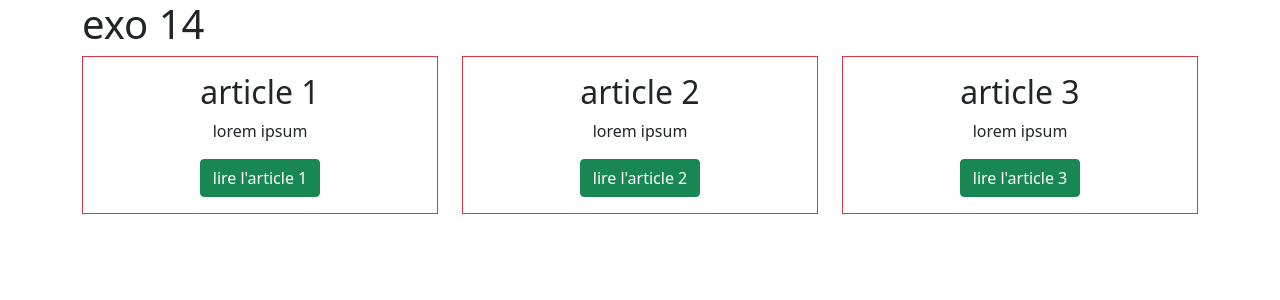
After one commit to webdevproformation/projet-php-d-juin2021, a PHP site: page /projet-html/14-exo.php in a window 1280 px wide. The commit adds this page. Shown: the top 300 px of the page. Run offline with PHP 8.4, Linux system fonts and the light colour scheme.

Commit message:
exo 14 correction

```diff
--- /dev/null
+++ b/jour1/14-accueil.php
@@ -0,0 +1,11 @@
+<h1><?= $titre ?></h1>
+<?php foreach($derniers_articles as $article) : ?>
+    <div class="col-4">
+        <article class="border border-danger p-3 text-center">
+            <h2><?= $article["titre"] ?></h2>
+            <p><?= $article["contenu"] ?></p>
+            <a href="#" class="btn btn-success">lire l'article <?= $article["id"] ?></a>
+        </article>
+    </div>
+
+<?php endforeach ?>
--- /dev/null
+++ b/jour1/14-default.php
@@ -0,0 +1,18 @@
+<!DOCTYPE html>
+<html lang="en">
+<head>
+    <meta charset="UTF-8">
+    <meta http-equiv="X-UA-Compatible" content="IE=edge">
+    <meta name="viewport" content="width=device-width, initial-scale=1.0">
+    <title><?php echo isset($dt_jour) ? $dt_jour : "" ?></title>
+    <link href="https://cdn.jsdelivr.net/npm/bootstrap@5.0.1/dist/css/bootstrap.min.css" rel="stylesheet" integrity="sha384-+0n0xVW2eSR5OomGNYDnhzAbDsOXxcvSN1TPprVMTNDbiYZCxYbOOl7+AMvyTG2x" crossorigin="anonymous">
+</head>
+<body>
+    <div class="container">
+        <section class="row">
+            <?= $content_for_layout ?>
+        </section>
+    </div>
+
+</body>
+</html>
--- /dev/null
+++ b/jour1/14-exo.php
@@ -0,0 +1,20 @@
+<?php
+
+// 1 création des variables
+$dt_jour = date("d/m/Y");
+// https://www.php.net/manual/fr/datetime.format.php
+$derniers_articles = [
+    [  "id" => 1 , "titre" => "article 1" , "contenu" => "lorem ipsum"],
+    [  "id" => 2 , "titre" => "article 2" , "contenu" => "lorem ipsum"],
+    [  "id" => 3 , "titre" => "article 3" , "contenu" => "lorem ipsum"]
+];
+$titre = "exo 14";
+
+// générer le centre de ta page
+
+ob_start();
+require "14-accueil.php"; // centre de la page stocké dans une mémoire tampon
+$content_for_layout = ob_get_clean();
+require "14-default.php";
+
+// controller => $this->render()
```
Also changed, not shown: jour1/13-buffer-output.php (+34 -0 lines), jour1/14-explication.png (added).
